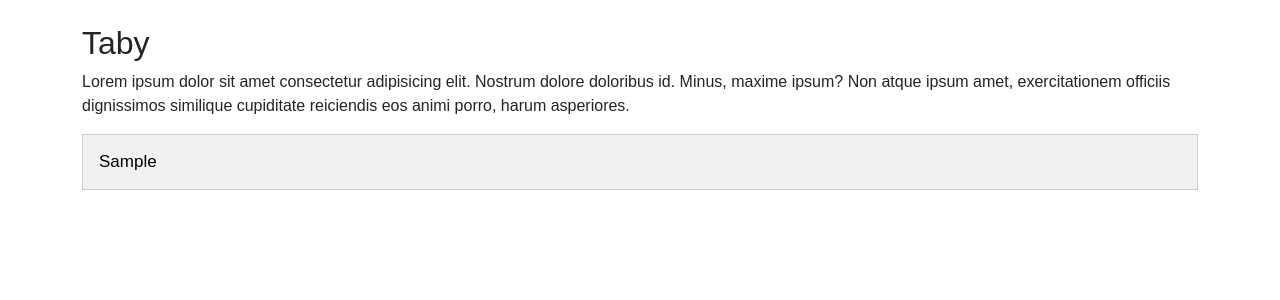
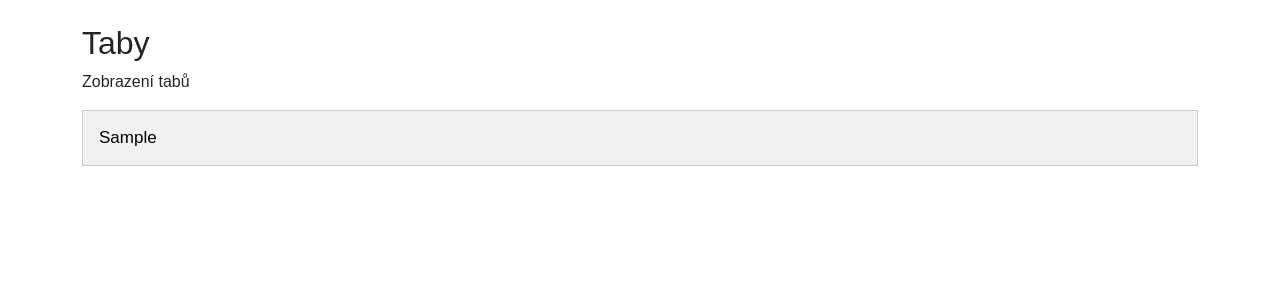
Before and after one commit to davidddDev/komponenty, a CodeIgniter 4 app: the page made by app/Views/taby.php in a window 1280 px wide. Shown: the top 300 px of the page. Run offline with PHP 8.4 and a stand-in for CodeIgniter, Linux system fonts and the light colour scheme; the template is opened without the code that fills it: most values are stand-ins (such as "Sample title", 1, 10 or a date in 2020); some libraries are stand-ins or nearby versions.

Commit message:
commit tabs done

```diff
--- a/app/Controllers/Main.php
+++ b/app/Controllers/Main.php
@@ -6,7 +6,6 @@ use App\Models\TypKomponent;
 use App\Models\Komponent;
 use App\Models\Vyrobce;
 use Config\KomponentConfig;
-use Config\Pager;
 
 class Main extends BaseController
 {
--- a/app/Views/index.php
+++ b/app/Views/index.php
@@ -47,6 +47,7 @@
         <?php foreach ($typKomponents as $typKomponent) : ?>
             <div class="col-md-6">
                 <div class="card">
+
                     <h2 class="card-title"><?= $typKomponent->typKomponent ?></h2>
                     <a href="<?= base_url('typ-komponent/' . $typKomponent->url) ?>" class="btn btn-primary">Zobrazit komponenty</a>
                 </div>
@@ -54,7 +55,10 @@
         <?php endforeach; ?>
     </div>
 </div>
+<div class="abytonebylousebe" style="margin: 20px;">
+    <?= anchor(base_url('taby'), 'Taby', 'class="btn btn-primary"') ?>
+    <?= anchor(base_url(''), 'Přidat novou kategorii', 'class="btn btn-primary"') ?>
+</div>
 
-<?= anchor(base_url('taby'), 'Taby', 'class="btn btn-primary"') ?>
 
 <?= $this->endSection() ?>
--- a/app/Views/taby.php
+++ b/app/Views/taby.php
@@ -4,14 +4,14 @@
 <style>
 body {font-family: Arial;}
 
-/* Style the tab */
+
 .tab {
   overflow: hidden;
   border: 1px solid #ccc;
   background-color: #f1f1f1;
 }
 
-/* Style the buttons inside the tab */
+
 .tab button {
   background-color: inherit;
   float: left;
@@ -23,12 +23,12 @@ body {font-family: Arial;}
   font-size: 17px;
 }
 
-/* Change background color of buttons on hover */
+
 .tab button:hover {
   background-color: #ddd;
 }
 
-/* Create an active/current tablink class */
+
 .tab button.active {
   background-color: #ccc;
 }
@@ -44,7 +44,7 @@ body {font-family: Arial;}
 <body>
 
 <h2>Taby</h2>
-<p>Lorem ipsum dolor sit amet consectetur adipisicing elit. Nostrum dolore doloribus id. Minus, maxime ipsum? Non atque ipsum amet, exercitationem officiis dignissimos similique cupiditate reiciendis eos animi porro, harum asperiores.</p>
+<p>Zobrazení tabů</p>
 
 <div class="tab">
     <?php foreach ($typKomponents as $typKomponent) : ?>
```
